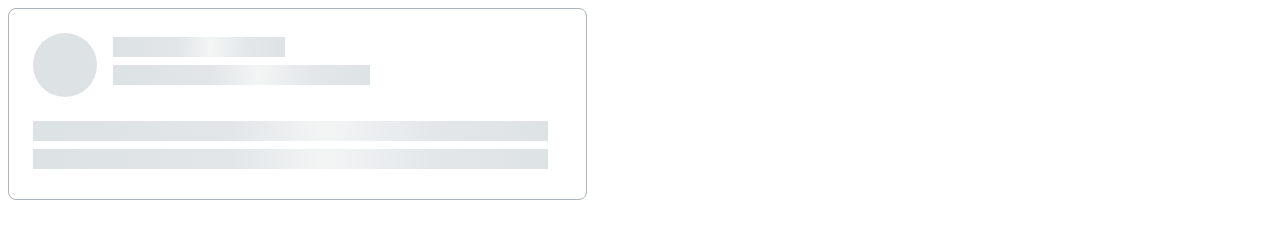
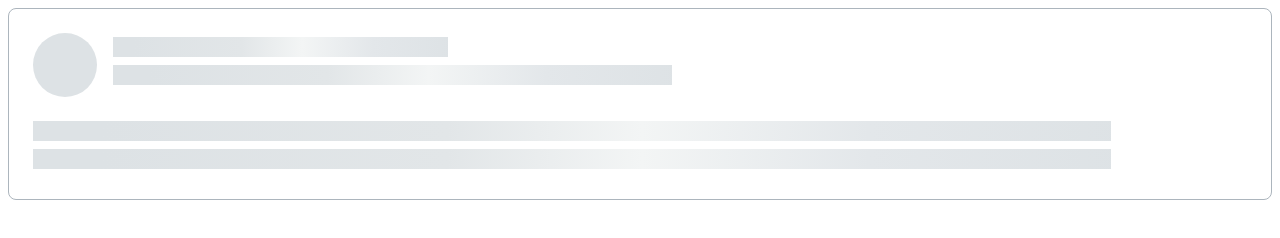
Before and after one commit to js-tasks-ru/htmlcss-20210513_mkhd, a website: page 04-lection2/02-skeleton/index.html in a window 1280 px wide. Drawn offline with Linux system fonts and the light colour scheme.

Commit message:
Fixed skeleton

```diff
--- a/04-lection2/02-skeleton/skeleton.css
+++ b/04-lection2/02-skeleton/skeleton.css
@@ -1,5 +1,4 @@
 .skeleton {
-  width: 579px;
   height: 192px;
   border: 1px solid #acb5bd;
   border-radius: 8px;
@@ -9,6 +8,7 @@
 .skeleton__title {
   display: flex;
   align-items: center;
+  width: 100%;
 }
 
 .skeleton__image {
@@ -36,13 +36,17 @@
   margin-bottom: 8px;
 }
 
+.skeleton__short-text {
+  flex-grow: 1;
+}
+
 .skeleton__line-title {
-  width: 172px;
+  width: 30%;
 }
 .skeleton__line-subtitle {
-  width: 257px;
+  width: 50%;
 }
 
 .skeleton__line-text {
-  width: 515px;
+  width: 90%;
 }
```
